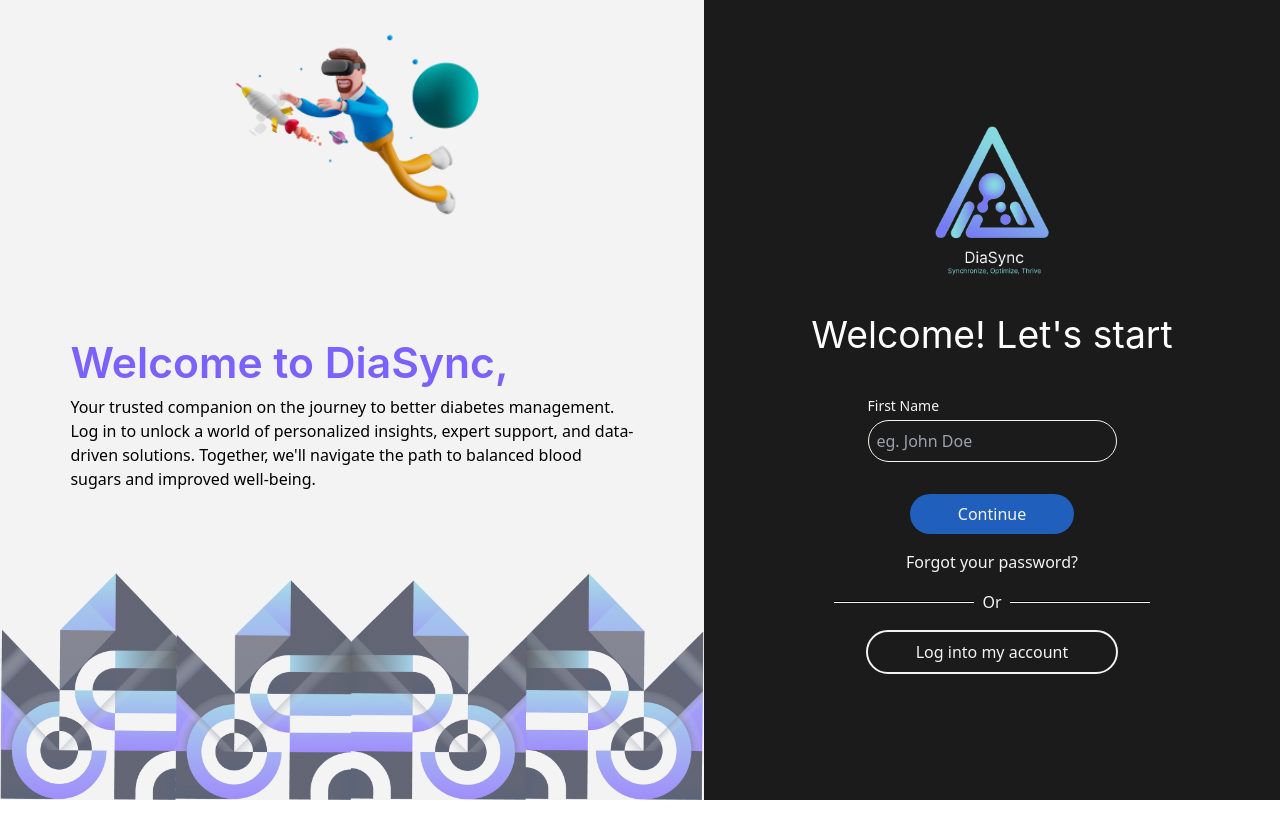
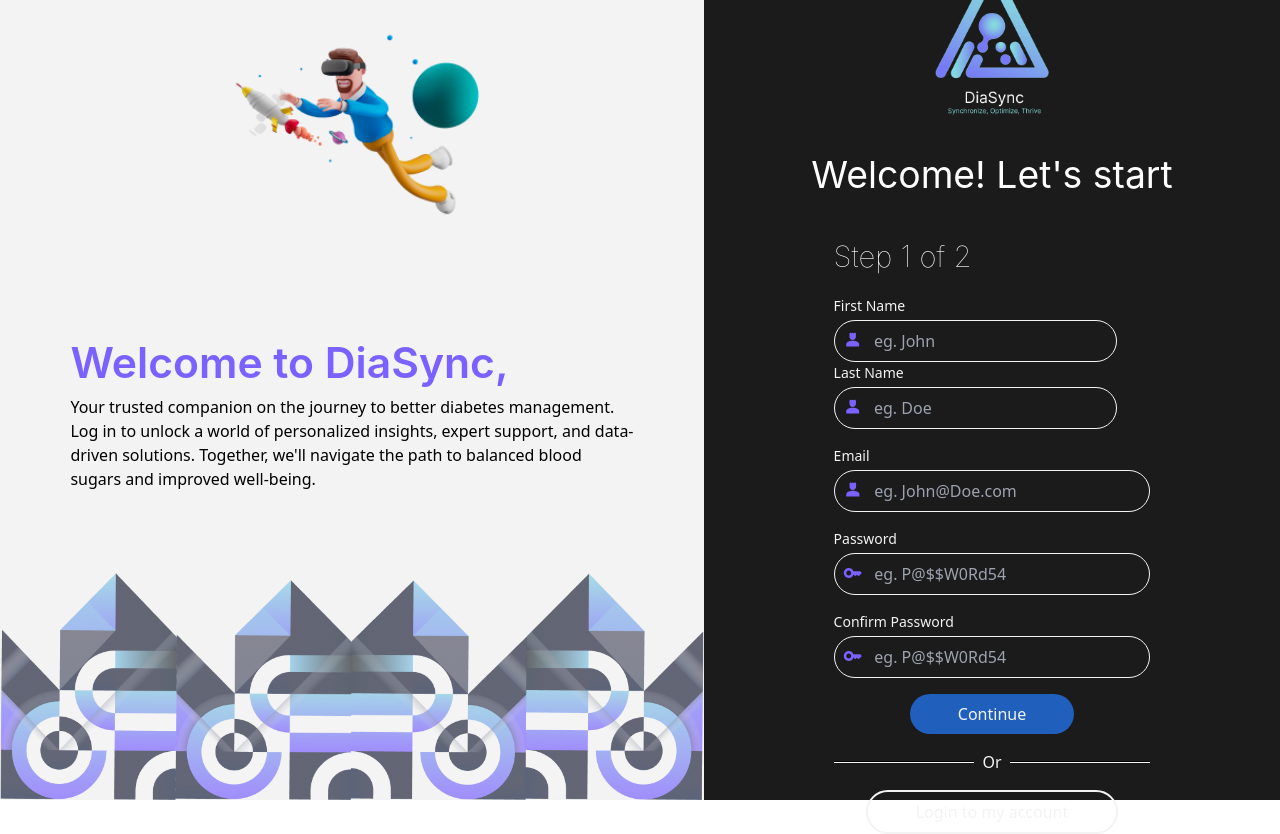
Before and after one commit to LeandervanAarde26/diasync, a Next.js app: page /Register in a window 1280 px wide. Before the commit the page ends 800 px from the top, so only its background shows below. Built offline with nearby package versions, Linux system fonts and the light colour scheme.

Commit message:
Making functions more reusable
Functions are being made more reusable to make it more accommodating across the application

```diff
--- a/Reusables/Functions.tsx
+++ b/Reusables/Functions.tsx
@@ -0,0 +1,76 @@
+import {
+  emailPattern,
+  namePattern,
+  passwordPattern,
+} from "@/Reusables/Variables";
+
+export const togglePassword = (
+  setState: React.Dispatch<React.SetStateAction<boolean>>
+) => {
+  setState((prevType: boolean) => !prevType);
+};
+
+const validateInputs = (
+  key: string,
+  setState: React.Dispatch<React.SetStateAction<boolean>>,
+  value: any
+) => {
+  let pattern;
+  let result;
+  switch (key) {
+    case "firstname":
+      pattern = namePattern;
+      result = pattern.test(value);
+      setState(!result);
+      break;
+
+    case "lastName":
+      pattern = namePattern;
+      result = pattern.test(value);
+      setState(!result);
+      break;
+
+    case "email":
+      pattern = emailPattern;
+      result = pattern.test(value);
+      setState(!result);
+      break;
+
+    case "password":
+      pattern = passwordPattern;
+      result = pattern.test(value);
+      setState(!result);
+      break;
+
+    default:
+      break;
+  }
+};
+
+export const captureValues = (
+  e: React.ChangeEvent<HTMLInputElement>,
+  setState: React.Dispatch<React.SetStateAction<any>>,
+  error: React.Dispatch<React.SetStateAction<boolean>>
+) => {
+  const { name, value } = e.target;
+  setState((prevValues: any) => ({
+    ...prevValues,
+    [name]: value,
+  }));
+
+  validateInputs(name, error, value);
+};
+
+export const updateLabels = (
+  key: string,
+  setState: React.Dispatch<React.SetStateAction<string>>,
+  errorState: boolean,
+  originalLabel: string,
+  errorLabel: string
+) => {
+  if (errorState) {
+    setState(errorLabel);
+  } else {
+    setState(originalLabel);
+  }
+};
--- a/Reusables/Variables.tsx
+++ b/Reusables/Variables.tsx
@@ -1,2 +1,3 @@
 export const emailPattern = /[a-zA-Z0-9]+[\.]?([a-zA-Z0-9]+)?[\@][a-z]{3,9}[\.][a-z]{2,5}/g;;
-export const passwordPattern =     /^(?=.*[a-z])(?=.*[A-Z])(?=.*\d)(?=.*[@$!%*?&])[A-Za-z\d@$!%*?&]{8,10}$/;
+export const passwordPattern =/^(?=.*[a-z])(?=.*[A-Z])(?=.*\d)(?=.*[@$!%*?&])[A-Za-z\d@$!%*?&]{8,10}$/;
+export const namePattern = /^[\p{L}'.,\-ÁáÉéÍíÓóÚúÄäËëÏïÖöÜüÀàÂâÃãÅåĄąĆćČčĖėĘęÈèÊêÌìÍíÎîÏïĮįŁłŃńÒòÓóÔôÖöÕõØøÙùÚúÛûÜüŲųŪūŸÿÝýŻżŹźÑñÇçČčŠšŽžÀÁÂÂÄÄÃÃÅÅĄĄĆĆČČĖĖÊÊËËÈÈÍÍÎÎÏÏĮĮŁŁŃŃÒÒÓÓÔÔÖÖÕÕØØÙÙÚÚÛÛÜÜŲŲŪŪŸŸÝÝŻŻŹŹßÇçŒŒÆÆČČŠŠŽŽñÑâêÁÉíóú都道府県Федерацииআবাসযোগ্য\s.-]*$/u;
--- /dev/null
+++ b/components/partial/RegisterStepOne.component.tsx
@@ -0,0 +1,146 @@
+import Input from "@/components/Common/Input.component";
+import { MdPerson4, MdKey } from "react-icons/md";
+import Button from "@/components/Button";
+import { useState, useContext } from "react";
+import { RegisterContext } from "@/store/Register.Context";
+import { captureValues, togglePassword } from "@/Reusables/Functions";
+
+function RegisterStepOne() {
+  const { values, setValues } = useContext(RegisterContext);
+  const { firstname, lastName, email, password, confirmPassword } = values;
+  const [type, setType] = useState<boolean>(true);
+  const [firstNameError, setFirstNameError] = useState<boolean>(false);
+  const [lastNameError, setLastNameError] = useState<boolean>(false);
+  const [emailError, setEmailError] = useState<boolean>(false);
+  const [passwordError, setPasswordError] = useState<boolean>(false);
+  const [confirmPasswordError, setConfirmPasswordError] = useState<boolean>(false);
+
+  const [firstNameLabel, setFirstNameLabel] = useState<string>("First Name");
+  const [lastNameLabel, setLastNameLabel] = useState<string>("Last Name");
+  const [emailLabel, setEmailLabel] = useState<string>("Email");
+  const [passwordLabel, setPasswordLabel] = useState<string>("Password");
+  const [confirmPasswordLabel, setConfirmPasswordLabel] =
+    useState<string>("Confirm Password");
+
+    const [error, setError] = useState<boolean>(false);
+  const togglePasswordInput = () => {
+    togglePassword(setType);
+  };
+
+  const onChangeHandler = (error: React.Dispatch<React.SetStateAction<boolean>>) =>(e: React.ChangeEvent<HTMLInputElement>) => {
+    const { name } = e.target;
+    captureValues(e, setValues, error);
+  };
+
+  return (
+    <>
+      <h5>Step 1 of 2</h5>
+      <div className="flex flex-row flex-wrap gap-x-5 w-full ">
+        <Input
+          err={firstNameError}
+          width="fit"
+          label={firstNameLabel}
+          blur={() => {}}
+          name="firstname" // Use "firstname" here
+          change={onChangeHandler(setFirstNameError)}
+          type="text"
+          placeholder="eg. John"
+          icon={
+            <MdPerson4
+              key="person-icon"
+              className="text-cspurple"
+              fontSize={22}
+            />
+          }
+          value={firstname}
+        />
+
+        <Input
+          err={lastNameError}
+          width="fit"
+          label={lastNameLabel}
+          blur={() => {}}
+          name="lastName" // Use "lastName" here
+          change={onChangeHandler(setLastNameError)}
+          type="text"
+          placeholder="eg. Doe"
+          icon={
+            <MdPerson4
+              key="person-icon"
+              className="text-cspurple"
+              fontSize={22}
+            />
+          }
+          value={lastName}
+        />
+      </div>
+
+      <Input
+        err={emailError}
+        width="screen"
+        label={emailLabel}
+        blur={() => {}}
+        name="email"
+        change={onChangeHandler(setEmailError)}
+        type="text"
+        placeholder="eg. John@Doe.com"
+        icon={
+          <MdPerson4
+            key="person-icon"
+            className="text-cspurple"
+            fontSize={22}
+          />
+        }
+        value={email}
+      />
+
+      <Input
+        err={passwordError}
+        width="screen"
+        label={passwordLabel}
+        blur={() => {}}
+        name="password"
+        change={onChangeHandler(setPasswordError)}
+        type={type ? "password" : "text"}
+        placeholder="eg. P@$$W0Rd54"
+        icon={
+          <MdKey
+            key="password-icon"
+            className="text-cspurple"
+            fontSize={22}
+            onClick={togglePasswordInput}
+          />
+        }
+        value={password}
+      />
+
+      <Input
+        err={confirmPasswordError}
+        width="screen"
+        label={confirmPasswordLabel}
+        blur={() => {}}
+        name="confirmPassword"
+        change={onChangeHandler(setConfirmPasswordError)}
+        type="password"
+        placeholder="eg. P@$$W0Rd54"
+        icon={
+          <MdKey key="password-icon" className="text-cspurple" fontSize={22} />
+        }
+        value={confirmPassword}
+      />
+
+      <div className="flex items-center justify-center">
+        <Button
+          label="Continue"
+          type="primary"
+          clickHandler={() => console.log("Hey there")}
+        />
+      </div>
+      {/* Container to center the button */}
+
+      {/* Inner container for inputs */}
+    </>
+  );
+}
+
+export default RegisterStepOne;
--- a/pages/Register.tsx
+++ b/pages/Register.tsx
@@ -1,53 +1,23 @@
 import AuthContainer from "@/components/partial/AuthContainer";
 import Image from "next/image";
 import logo from "../assets/Diasync_logo.png";
-import Input from "@/components/Common/Input.component";
-import { MdPerson4, MdKey } from "react-icons/md";
+import data from "@/static/Auth.json";
+import RegisterStepOne from "@/components/partial/RegisterStepOne.component";
 import Button from "@/components/Button";
-import { useState, useContext } from "react";
-import { emailPattern, passwordPattern } from "@/Reusables/Variables";
 import Link from "next/link";
-import data from "@/static/Auth.json";
-import { RegisterContext } from "@/store/Register.Context";
-
 function Register() {
-  const { values, setValues } = useContext(RegisterContext);
-
-  const onChangeHandler = (e: React.ChangeEvent<HTMLInputElement>) => {
-    const { name, value } = e.target;
-    setValues((prevValues) => ({
-      ...prevValues,
-      [name]: value,
-    }));
-  };
-
   return (
-    <div className="flex flex-1 h-screen bg-cswhite ">
+    <div className="flex flex-1 h-screen bg-cswhite">
       <AuthContainer />
-
-      <div className="bg-csblack h-screen w-full sm:w-[45%] flex flex-col items-center justify-center p-6 gap-y-12 sm: gap-y-8">
+      {/* Right Container */}
+      <div className="bg-csblack h-max w-full sm:w-[45%] sm:h-screen flex flex-col items-center justify-center p-6 gap-y-12 sm: gap-y-8">
         <Image src={logo} height={150} alt="Logo" />
         <h3 className="text-[20pt] sm:text-[28pt]">{data.register}</h3>
 
-        <Input
-          err={false}
-          width="100%"
-          label="First Name"
-          blur={() => null}
-          name="firstname"
-          change={onChangeHandler}
-          type="text"
-          placeholder="eg. John Doe"
-        />
+        <div className="flex flex-col gap-y-4 w-full sm:w-[60%]">
+          <RegisterStepOne />
 
-        <div className="flex flex-col gap-y-4 w-full sm:w-[60%]">
-          <div className="flex items-center justify-center">
-            <Button label="Continue" type="primary" clickHandler={() => null} />
-          </div>
-          {/* Container to center the button */}
-          <span className="text-cswhite text-center ">
-            Forgot your password?
-          </span>
+
       <div className="flex items-center">
         <hr className="flex-grow bg-cswhite h-0.5" />
         <span className="text-cswhite mx-2">Or</span>
@@ -55,9 +25,9 @@ function Register() {
       </div>
 
       <div className="flex items-center justify-center">
-            <Link href="/Register">
+        <Link href="/">
           <Button
-                label="Log into my account"
+            label="Login to my account"
             type="outline"
             clickHandler={() => {
               console.log("implement this function");
@@ -66,10 +36,10 @@ function Register() {
         </Link>
       </div>
         </div>
-        {/* Inner container for inputs */}
       </div>
       {/* Left container */}
     </div>
+    // Outer div
   );
 }
 
--- a/pages/index.tsx
+++ b/pages/index.tsx
@@ -5,9 +5,13 @@ import Input from "@/components/Common/Input.component";
 import { MdPerson4, MdKey } from "react-icons/md";
 import Button from "@/components/Button";
 import { useState } from "react";
-import { emailPattern, passwordPattern } from "@/Reusables/Variables";
 import Link from "next/link";
 import data from "@/static/Auth.json";
+import {
+  captureValues,
+  togglePassword,
+  updateLabels,
+} from "@/Reusables/Functions";
 
 const defaultValues = {
   email: "",
@@ -19,69 +23,44 @@ function index() {
   const [passwordErr, setPasswordErr] = useState<boolean>(false);
   const [values, setValues] = useState(defaultValues);
   const { email, password } = values;
-  const [emailLabel, setEmailLabel] = useState<string>("Your email");
+  const [emailLabel, setEmailLabel] = useState<string>("Email");
   const [passwordLabel, setPasswordLabel] = useState<string>("Password");
 
   const toggleInput = () => {
-    setType((prevType) => !prevType);
+    togglePassword(setType);
   };
+  // () => {
+  //   setType((prevType) => !prevType);
+  // };
 
-  const validateInputs = (key: string) => {
-    switch (key) {
-      case "email":
-        const pattern = emailPattern;
-        const result = pattern.test(email);
-        setEmailErr(!result);
-        break;
+  const handleBlur =
+    (
+      key: string,
+      stateSetter: React.Dispatch<React.SetStateAction<string>>,
+      errorState: boolean,
+      originalLabel: string,
+      errorLabel: string
+    ) =>
+    (e: React.FocusEvent<HTMLInputElement>) => {
+      updateLabels(key, stateSetter, errorState, originalLabel, errorLabel);
 
-      case "password":
-        const passPattern = passwordPattern;
-        const passResult = passPattern.test(password);
-        setPasswordErr(!passResult);
-      default:
-        break;
-    }
-  };
-
-  const validityChecker = () => {
-    if (!emailErr && !passwordErr) {
-      return true;
-    } else {
-      return false;
-    }
-  };
-
-  const handleBlur = (e: React.FocusEvent<HTMLInputElement>) => {
-    const { name } = e.target;
-
-    if (name == "email" && emailErr) {
-      setEmailLabel("Invalid Email entered");
-    } else {
-      setEmailLabel("Your email");
-    }
-
-    if (name == "password" && passwordErr) {
-      setPasswordLabel(
-        "Passwords must contain 8 characters, 1 lowercase, 1 uppercase and a special character"
-      );
-    } else {
-      setPasswordLabel("Password");
-    }
+      console.log(stateSetter);
     };
 
   const handleClick = () => {
-    console.log("success");
+    console.log("Hey");
   };
 
-  const handleChange = (e: React.ChangeEvent<HTMLInputElement>) => {
-    const { name, value } = e.target;
-    validateInputs(name);
-    setValues({ ...values, [name]: value });
+  const handleChange =
+    (error: React.Dispatch<React.SetStateAction<boolean>>) =>
+    (e: React.ChangeEvent<HTMLInputElement>) => {
+      const { name } = e.target;
+      captureValues(e, setValues, error);
       console.log(values);
     };
 
   return (
-    <div className="flex flex-1 h-screen bg-cswhite ">
+    <div className="flex flex-1 h-screen bg-cswhite">
       {/* Right Container */}
       <div className="bg-csblack h-screen w-full sm:w-[45%] flex flex-col items-center justify-center p-6 gap-y-12 sm: gap-y-8">
         <Image src={logo} height={150} alt="Logo" />
@@ -91,11 +70,17 @@ function index() {
             err={emailErr}
             width="100%"
             label={emailLabel}
-            blur={handleBlur}
+            blur={handleBlur(
+              "email",
+              setEmailLabel,
+              emailErr,
+              "Email",
+              "Invalid email"
+            )}
             name="email"
-            change={handleChange}
+            change={handleChange(setEmailErr)}
             type="text"
-            placeholder="eg. John Doe"
+            placeholder="eg. John@Doe.com"
             icon={
               <MdPerson4
                 key="person-icon"
@@ -108,11 +93,17 @@ function index() {
 
           <Input
             err={passwordErr}
-            change={handleChange}
-            blur={handleBlur}
+            change={handleChange(setPasswordErr)}
+            label={passwordLabel}
+            blur={handleBlur(
+              "password",
+              setPasswordLabel,
+              passwordErr,
+              "Password",
+              "Passwords must contain 8 characters, 1 lowercase, 1 uppercase and a special character"
+            )}
             width="100%"
             name="password"
-            label={passwordLabel}
             type={type ? "password" : "text"}
             placeholder="eg. P@$$W0Rd54"
             value={password}
```
Lines whose indentation alone changed are shown as unchanged.
